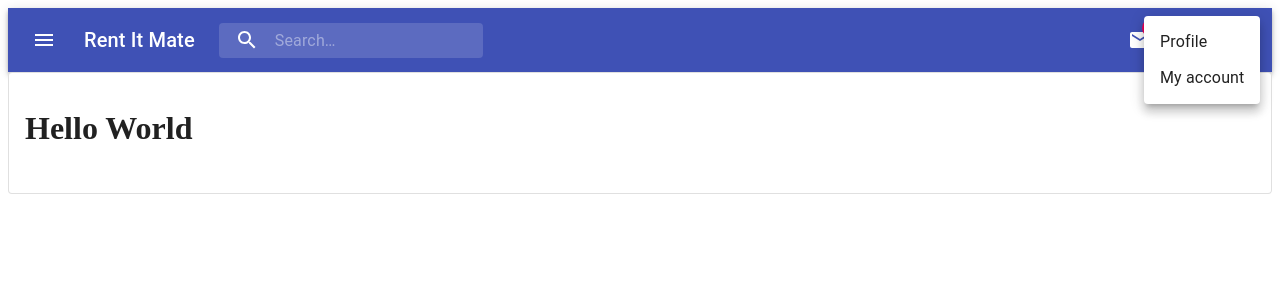
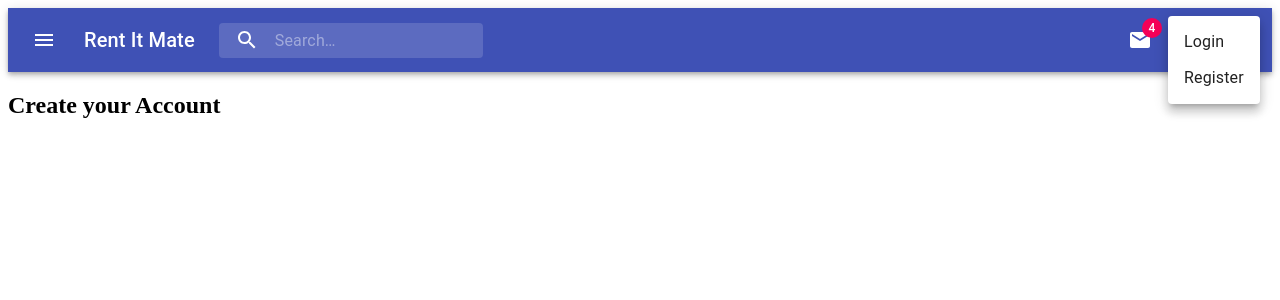
Before and after one commit to GauravSJawla/Rent-It-Mate-SEP203, a React (Create React App) app in the folder client/: page /register in a window 1280 px wide. Both pictures are taken after a click on the button 1236 px from the left and 40 px from the top of the page. Shown: the top 300 px of the page. Built offline with nearby package versions, Linux system fonts and the light colour scheme.

Commit message:
Added link to register in the front end

```diff
--- a/client/src/App.js
+++ b/client/src/App.js
@@ -1,13 +1,22 @@
 import React, { Fragment } from 'react';
+import {BrowserRouter as Router, Route, Switch} from 'react-router-dom';
 import './App.css';
-import Header from './Components/layouts/Header'
-import Landing from './Components/landing/Landing'
+import Header from './components/layouts/Header';
+import Landing from './components/landing/Landing';
+import Register from './components/auth/Register';
 
 const App = () => (
-<Fragment>
-<Header/>
- <Landing/>
-</Fragment>
+    <Router>
+        <Fragment>
+            <Header/>
+            <Route exact path = '/' component = {Landing} />
+            <section className="container">
+                <Switch>
+                    <Route exact path="/register" component = {Register}/>
+                </Switch>
+            </section>
+        </Fragment>
+    </Router>
 
 );
 
--- a/client/src/components/auth/Register.js
+++ b/client/src/components/auth/Register.js
@@ -0,0 +1,12 @@
+
+import React,{Fragment} from 'react';
+const Register = () => {
+    return (
+        <Fragment>
+            <h2 className='page-title'>Create your Account</h2>
+        </Fragment>
+            )
+
+}
+
+export default Register;
--- a/client/src/components/layouts/Header.js
+++ b/client/src/components/layouts/Header.js
@@ -1,5 +1,6 @@
 import React from 'react';
 import { fade, makeStyles } from '@material-ui/core/styles';
+import {Link} from 'react-router-dom';
 import AppBar from '@material-ui/core/AppBar';
 import Toolbar from '@material-ui/core/Toolbar';
 import IconButton from '@material-ui/core/IconButton';
@@ -113,8 +114,8 @@
       open={isMenuOpen}
       onClose={handleMenuClose}
     >
-      <MenuItem onClick={handleMenuClose}>Profile</MenuItem>
-      <MenuItem onClick={handleMenuClose}>My account</MenuItem>
+      <MenuItem component={Link} to="/login">Login</MenuItem>
+      <MenuItem component= {Link} to ='/register'>Register</MenuItem>
     </Menu>
   );
 
```
